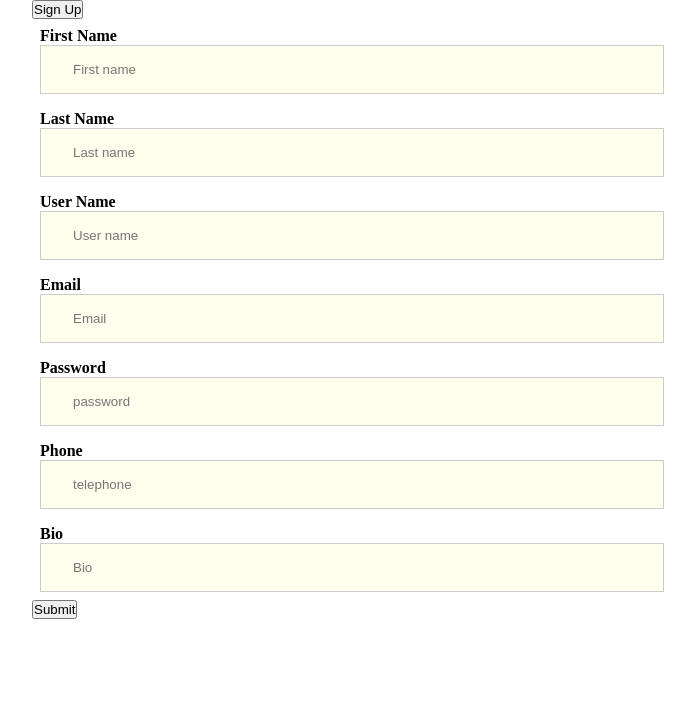
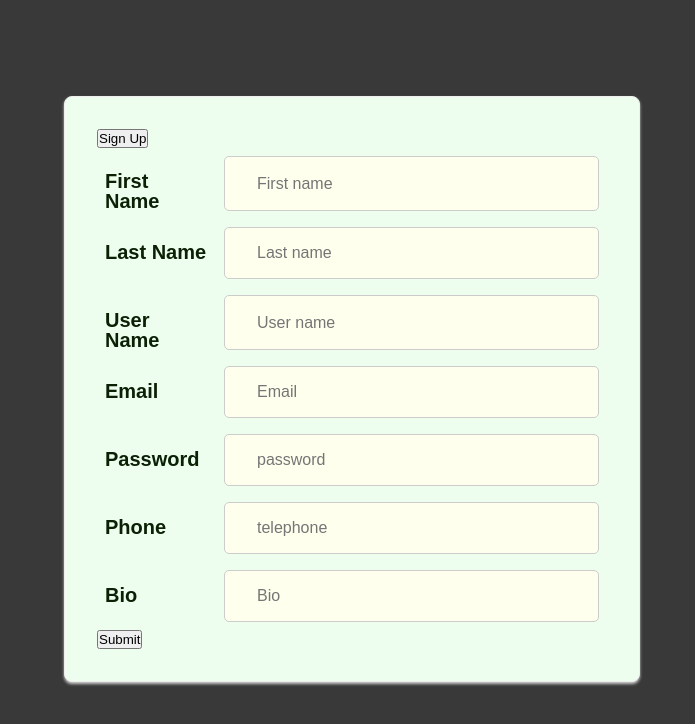
Before and after one commit to flyjwayur/React-Form-Playground, a React (Create React App) app: page / in a window 1280 px wide. Shown: the top 724 px of the page, without its empty margins (288-983 px from the left). Built offline with nearby package versions, Linux system fonts and the light colour scheme; the HTML template or start-up script is replaced by a standard one.

Commit message:
Update style to sign up form

```diff
--- a/src/App.css
+++ b/src/App.css
@@ -1,4 +1,9 @@
 .FormFieldwrapper{
-  width: 50%;
-  margin: 0 auto;
+  width: 45%;
+  margin: 6rem auto;
+  border: 1px solid #eee;
+  border-radius : 8px;
+  box-shadow : 0 2px 3px #ccc;
+  padding : 2rem;
+  background-color : #eefeee;
 }
--- a/src/components/input.module.css
+++ b/src/components/input.module.css
@@ -1,24 +1,36 @@
 .InputDiv{
   width: 100%;
   padding: 0.5rem;
+  display : flex;
 }
 
 .LabelStyle {
   font-weight : bold;
-  margin-bottom : 2rem;
-  margin-right : 1rem;
+  flex : 1;
+  font-size : 20px;
+  line-height : 20px;
+  display: flex;
+  padding-top: 15px;
+  padding-right: 1rem;
+  font-family : Arial, Helvetica, sans-serif;
+  color : #0b2106;
 }
 
 .InputElement{
   border: 1px solid #ccc;
+  border-radius : 5px;
   background-color: #ffffee;
   font: Arial;
   padding: 1rem 2rem;
   display: block;
   width: 100%;
+  flex: 3;
+  box-shadow : 0 2px 3px #eeffee;
+  font-size : 16px;
 }
 
 .InputElement:focus{
   outline : 1px solid orange;
   background-color : #ccc;
+  border-radius : 5px;
 }
--- a/src/index.css
+++ b/src/index.css
@@ -3,3 +3,7 @@
   margin : 0;
   padding : 0;
 }
+
+body{
+  background-color : rgba(8,8,8,0.8)
+}
```
